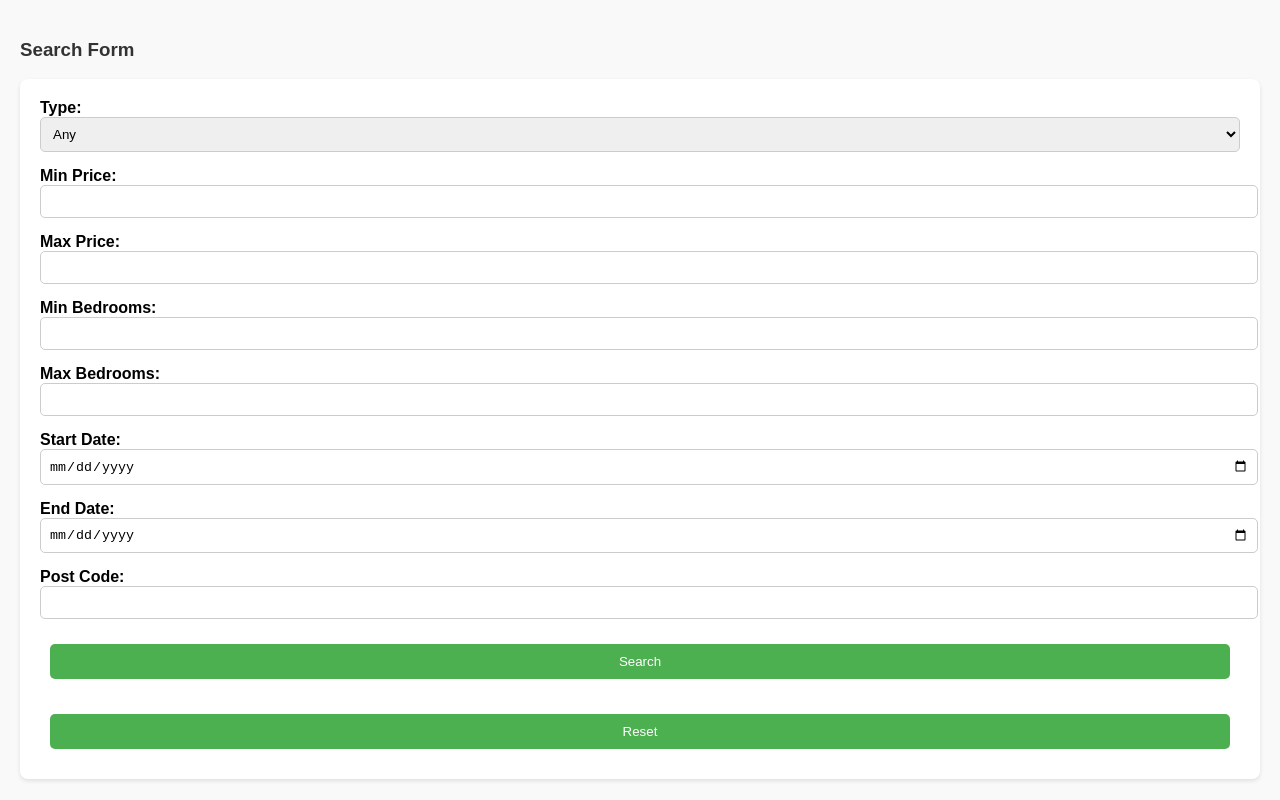
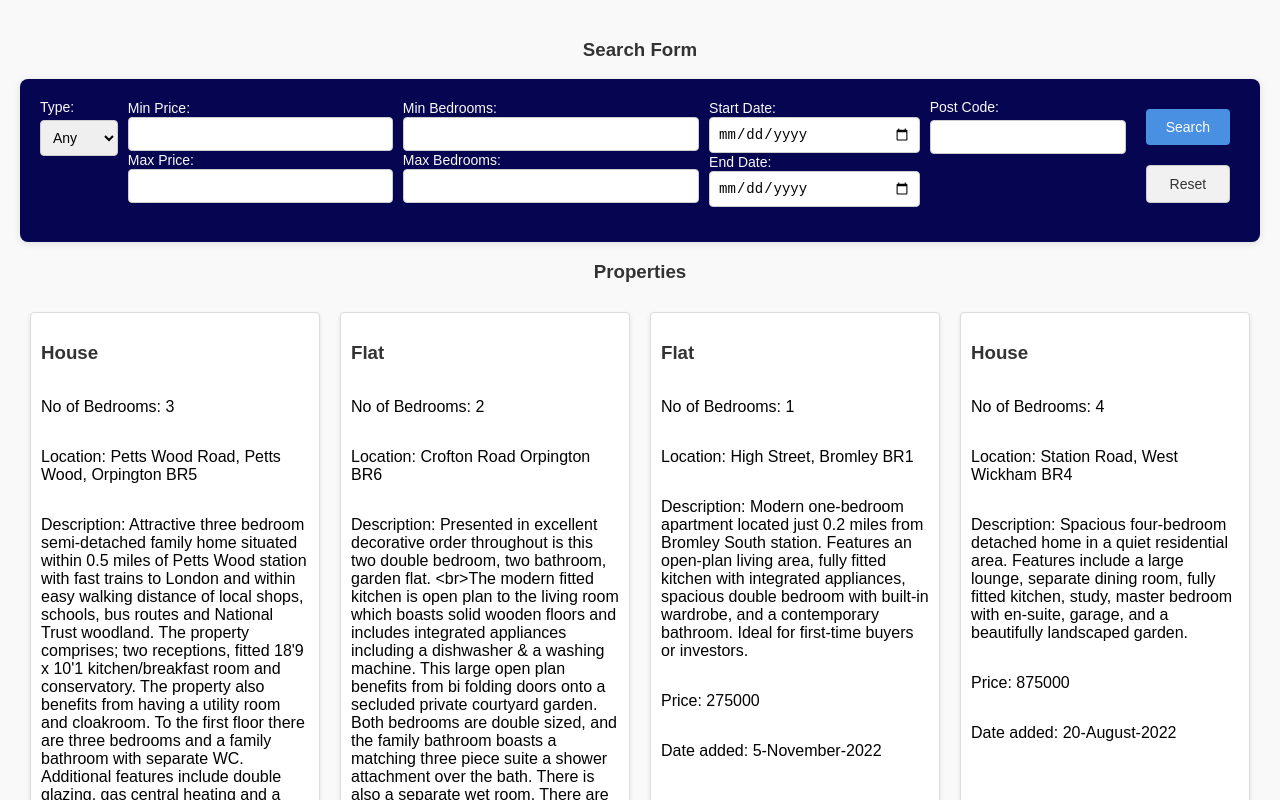
Before and after one commit to sandevh/estate-agent, a React (Create React App) app: page / in a window 1280 px wide. Shown: the top 800 px of the page. Built offline with nearby package versions, Linux system fonts and the light colour scheme.

Commit message:
Did some updates on styles and search logic

```diff
--- a/package.json
+++ b/package.json
@@ -7,6 +7,7 @@
     "react": "^19.0.0",
     "react-dom": "^19.0.0",
     "react-scripts": "5.0.1",
+    "react-toastify": "^11.0.2",
     "web-vitals": "^4.2.4"
   },
   "scripts": {
--- a/src/App.css
+++ b/src/App.css
@@ -2,6 +2,10 @@
   font-family: Arial, sans-serif;
   padding: 20px;
   background-color: #f9f9f9;
+  display: flex;
+  flex-direction: column;
+  justify-content: center;
+  align-items: center;
 }
 
 h3 {
@@ -20,6 +24,18 @@ button {
 
 button:hover {
   background-color: #45a049;
+}
+
+.property-items {
+  display: grid;
+  grid-template-columns: repeat(4, 1fr);
+  gap: 20px;
+  max-width: 100%;
+  margin-left: auto;
+  margin-right: auto;
+  padding: 0 10px;
+  box-sizing: border-box;
+  width: 100%;
 }
 
 /* .App-logo {
--- a/src/App.js
+++ b/src/App.js
@@ -3,9 +3,9 @@ import './App.css';
 import PropertyItem from './components/PropertyItem/PropertyItem';
 import propertyData from "./data/properties.json";
 import SearchForm from './components/SearchForm/SearchForm';
-import FavoriteSection from './components/FavortiteSection/FavoriteSection';
+import FavoriteSection from './components/FavoriteSection/FavoriteSection';
 
-function App() {
+const App = () => {
 
   const [properties] = useState(propertyData?.properties || []);
 
@@ -14,7 +14,7 @@ function App() {
   const [favorites, setFavorites] = useState(JSON.parse(localStorage.getItem("favorites")) || []);
 
   const handleAddFavorites = (property) => {
-    if (favorites.some((favorite) => property.id === favorite.id)) {
+    if (favorites.find((favorite) => property.id === favorite.id)) {
       alert("Already in Favorites");
       return;
     }
@@ -39,17 +39,41 @@ function App() {
   const handleSearch = (search) => {
     const filteredProperties = properties.filter((property) => {
       const addedDate = new Date(`${property.added.month}-${property.added.day}-${property.added.year}`);
+
       const isTypeMatch = search.type ? search.type === property.type : true;
-      const isInPriceRange =
-        search.minPrice && search.maxPrice
-          ? property.price >= search.minPrice &&
-            property.price <= search.maxPrice
-          : true;
-      const isInBedroomsRange =
-        search.minBedrooms && search.maxBedrooms
-          ? property.bedrooms >= search.minBedrooms &&
-            property.bedrooms <= search.maxBedrooms
-          : true;
+
+      let isInPriceRange = true;
+      if (search.minPrice && search.maxPrice) {
+        isInPriceRange =
+          search.minPrice <= property.price &&
+          property.price <= search.maxPrice;
+      } else if (search.minPrice) {
+        isInPriceRange = search.minPrice <= property.price;
+      } else if (search.maxPrice) {
+        isInPriceRange = search.maxPrice >= property.price;
+      }
+      // const isInPriceRange =
+      //   search.minPrice && search.maxPrice
+      //     ? property.price >= search.minPrice &&
+      //       property.price <= search.maxPrice
+      //     : true;
+
+      let isInBedroomsRange = true;
+      if (search.minBedrooms && search.maxBedrooms) {
+        isInBedroomsRange =
+          search.minBedrooms <= property.bedrooms &&
+          property.bedrooms <= search.maxBedrooms;
+      } else if (search.minBedrooms) {
+        isInBedroomsRange = search.minBedrooms <= property.bedrooms;
+      } else if (search.maxBedrooms) {
+        isInBedroomsRange = search.maxBedrooms >= property.bedrooms;
+      }
+      // const isInBedroomsRange =
+      //   search.minBedrooms && search.maxBedrooms
+      //     ? property.bedrooms >= search.minBedrooms &&
+      //       property.bedrooms <= search.maxBedrooms
+      //     : true;
+
       let isInDateRange = true;
         if (search.startDate && search.endDate) {
           isInDateRange =
@@ -65,6 +89,7 @@ function App() {
       //     ? new Date(search.startDate) <= addedDate &&
       //       addedDate <= new Date(search.endDate)
       //     : true;
+
       const isPostCodeMatch = search.postcodeArea
         ? property.location
             .toLowerCase()
@@ -86,6 +111,7 @@ function App() {
       <h3>Search Form</h3>
       <SearchForm onSearch={handleSearch} />
       <h3>Properties</h3>
+      <div className='property-items'>
         {filteredProperties.map((property) => (
           <PropertyItem
             key={property.id}
@@ -94,12 +120,17 @@ function App() {
             isInFavorites={false}
           />
         ))}
+      </div>
       <h3>Favorite Properties</h3>
+      {favorites.length > 0 ? (
         <FavoriteSection
           favorites={favorites}
           toggleFavorite={handleRemoveFavorites}
           onClear={clearFavorites}
         />
+      ) : (
+        "No Added favorite Properties yet"
+      )}
     </div>
   );
 }
--- a/src/components/FavortiteSection/FavoriteSection.js
+++ b/src/components/FavoriteSection/FavoriteSection.js
@@ -1,6 +1,6 @@
 import React from "react";
 import PropertyItem from "../PropertyItem/PropertyItem";
-import "../FavortiteSection/FavoriteSection.css";
+import "./FavoriteSection.css";
 
 const FavoriteSection = ({favorites, toggleFavorite, onClear}) => {
 
@@ -11,6 +11,7 @@ const FavoriteSection = ({favorites, toggleFavorite, onClear}) => {
       )}
       {favorites.map((favoriteProperty) => (
         <PropertyItem
+        key={favoriteProperty.id}
           property={favoriteProperty}
           toggleFavorite={toggleFavorite}
           isInFavorites={true}
--- a/src/components/PropertyItem/PropertyItem.css
+++ b/src/components/PropertyItem/PropertyItem.css
@@ -30,7 +30,6 @@ button:hover {
   background-color: #005f73;
 } */
 
-/* Base styling for PropertyItem */
 .property-item {
   padding: 10px;
   margin: 10px 0;
@@ -39,6 +38,10 @@ button:hover {
   border-radius: 4px;
   box-shadow: 0 2px 4px rgba(0, 0, 0, 0.1);
   transition: transform 0.2s ease-in-out, box-shadow 0.2s ease-in-out;
+  display: flex;
+  flex-direction: column;
+  justify-content: space-between;
+  height: 100%;
 }
 
 .property-item:hover {
@@ -46,15 +49,11 @@ button:hover {
   box-shadow: 0 4px 8px rgba(0, 0, 0, 0.15);
 }
 
-/* Highlight favorite items */
 .property-item.favorite {
   background-color: #f0f8ff;
-  /* Light blue */
   border: 2px solid #ffcc00;
-  /* Yellow border */
 }
 
-/* Button styling */
 .property-item button {
   background-color: #007bff;
   color: #fff;
@@ -63,6 +62,7 @@ button:hover {
   border-radius: 4px;
   cursor: pointer;
   transition: background-color 0.2s ease-in-out;
+  margin-top: auto;
 }
 
 .property-item button:hover {
--- a/src/components/SearchForm/SearchForm.css
+++ b/src/components/SearchForm/SearchForm.css
@@ -1,36 +1,94 @@
 .search-form {
-  background-color: #fff;
   padding: 20px;
+  margin: 0 auto;
+  font-family: Arial, sans-serif;
+  background-color: rgb(5, 5, 81);
+  color: #f9f9f9;
   border-radius: 8px;
-  box-shadow: 0 2px 4px rgba(0, 0, 0, 0.1);
+  box-shadow: 0 2px 8px rgba(0, 0, 0, 0.1);
 }
 
-.search-form form {
-  display: grid;
-  gap: 15px;
+form {
+  display: flex;
+  gap: 10px;
 }
 
-.search-form label {
-  font-weight: bold;
+.form-group {
+  display: flex;
+  flex-direction: column;
+  margin-bottom: 15px;
 }
 
-.search-form input,
-.search-form select {
-  padding: 8px;
-  width: 100%;
-  border: 1px solid #ccc;
-  border-radius: 5px;
+.form-group-inline {
+  margin-bottom: 15px;
 }
 
-.search-form button {
-  background-color: #4CAF50;
-  color: white;
-  padding: 10px;
-  border: none;
-  border-radius: 5px;
-  cursor: pointer;
+/* .form-group-inline>div {
+  width: 48%;
+} */
+
+label {
+  font-size: 14px;
+  margin-bottom: 5px;
+  /* color: #333; */
 }
 
-.search-form button:hover {
-  background-color: #45a049;
+select {
+  padding: 8px;
+  font-size: 14px;
+  border: 1px solid #ccc;
+  border-radius: 4px;
+  outline: none;
+  width: 100%;
 }
+
+input[type="number"],
+input[type="text"],
+input[type="date"] {
+  padding: 8px;
+  font-size: 14px;
+  border: 1px solid #ccc;
+  border-radius: 4px;
+  outline: none;
+  width: 100%;
+  box-sizing: border-box;
+}
+
+input[type="number"]:focus,
+input[type="text"]:focus,
+input[type="date"]:focus,
+select:focus {
+  border-color: #4a90e2;
+  box-shadow: 0 0 3px rgba(74, 144, 226, 0.5);
+}
+
+.control-buttons {
+  display: flex;
+  flex-direction: column;
+}
+
+button {
+  padding: 10px 20px;
+  font-size: 14px;
+  background-color: #4a90e2;
+  color: #fff;
+  border: none;
+  border-radius: 4px;
+  cursor: pointer;
+  transition: background-color 0.3s ease;
+  margin-top: 10px;
+}
+
+button[type="reset"] {
+  background-color: #f1f1f1;
+  color: #333;
+  border: 1px solid #ccc;
+}
+
+button:hover {
+  background-color: #357abd;
+}
+
+button[type="reset"]:hover {
+  background-color: #e0e0e0;
+}
--- a/src/components/SearchForm/SearchForm.js
+++ b/src/components/SearchForm/SearchForm.js
@@ -25,6 +25,16 @@ const SearchForm = ({ onSearch }) => {
 
   const handleReset = (e) => {
     e.preventDefault();
+    setSearch({
+      type: "",
+      minPrice: "",
+      maxPrice: "",
+      minBedrooms: "",
+      maxBedrooms: "",
+      startDate: "",
+      endDate: "",
+      postcodeArea: "",
+    });
     onSearch({
       type: "",
       minPrice: "",
@@ -35,12 +45,12 @@ const SearchForm = ({ onSearch }) => {
       endDate: "",
       postcodeArea: "",
     });
-  }
+  };
 
   return (
     <div className="search-form">
       <form onSubmit={handleSubmit} onReset={handleReset}>
-        <div>
+        <div className="form-group">
           <label>Type: </label>
           <select name="type" value={search.type} onChange={handleChange}>
             <option value="">Any</option>
@@ -49,6 +59,7 @@ const SearchForm = ({ onSearch }) => {
           </select>
         </div>
 
+        <div className="form-group-inline">
           <div>
             <label>Min Price: </label>
             <input
@@ -68,7 +79,9 @@ const SearchForm = ({ onSearch }) => {
               onChange={handleChange}
             />
           </div>
+        </div>
 
+        <div className="form-group-inline">
           <div>
             <label>Min Bedrooms: </label>
             <input
@@ -88,7 +101,9 @@ const SearchForm = ({ onSearch }) => {
               onChange={handleChange}
             />
           </div>
+        </div>
 
+        <div className="form-group-inline">
           <div>
             <label>Start Date: </label>
             <input
@@ -108,8 +123,9 @@ const SearchForm = ({ onSearch }) => {
               onChange={handleChange}
             />
           </div>
+        </div>
 
-        <div>
+        <div className="form-group">
           <label>Post Code: </label>
           <input
             type="text"
@@ -119,8 +135,10 @@ const SearchForm = ({ onSearch }) => {
           />
         </div>
 
+        <div className="control-buttons">
           <button type="submit">Search</button>
           <button type="reset">Reset</button>
+        </div>
       </form>
     </div>
   );
--- a/src/data/properties.json
+++ b/src/data/properties.json
@@ -1,35 +1,132 @@
 {
   "properties": [
     {
-            "id":"prop1",
-			"type":"House",
-            "bedrooms":3,
-			"price":750000,
-			"tenure":"Freehold",
-			"description":"Attractive three bedroom semi-detached family home situated within 0.5 miles of Petts Wood station with fast trains to London and within easy walking distance of local shops, schools, bus routes and National Trust woodland. The property comprises; two receptions, fitted 18'9 x 10'1 kitchen/breakfast room and conservatory. The property also benefits from having a utility room and cloakroom. To the first floor there are three bedrooms and a family bathroom with separate WC. Additional features include double glazing, gas central heating and a well presented interior...",
-			"location":"Petts Wood Road, Petts Wood, Orpington BR5",
-			"picture":"images/prop1pic1small.jpg",
-			"url":"properties/prop1.html",
+      "id": "prop1",
+      "type": "House",
+      "bedrooms": 3,
+      "price": 750000,
+      "tenure": "Freehold",
+      "description": "Attractive three bedroom semi-detached family home situated within 0.5 miles of Petts Wood station with fast trains to London and within easy walking distance of local shops, schools, bus routes and National Trust woodland. The property comprises; two receptions, fitted 18'9 x 10'1 kitchen/breakfast room and conservatory. The property also benefits from having a utility room and cloakroom. To the first floor there are three bedrooms and a family bathroom with separate WC. Additional features include double glazing, gas central heating and a well presented interior...",
+      "location": "Petts Wood Road, Petts Wood, Orpington BR5",
+      "picture": "images/prop1pic1small.jpg",
+      "url": "properties/prop1.html",
       "added": {
-                "month":"October",
-                "day":12,
-                "year":2022
+        "month": "October",
+        "day": 12,
+        "year": 2022
       }
     },
     {
-            "id":"prop2",
-			"type":"Flat",
-            "bedrooms":2,
-			"price":399995,
-			"tenure":"Freehold",
-			"description":"Presented in excellent decorative order throughout is this two double bedroom, two bathroom, garden flat. <br>The modern fitted kitchen is open plan to the living room which boasts solid wooden floors and includes integrated appliances including a dishwasher & a washing machine. This large open plan benefits from bi folding doors onto a secluded private courtyard garden. Both bedrooms are double sized, and the family bathroom boasts a matching three piece suite a shower attachment over the bath. There is also a separate wet room. There are walnut doors throughout and wiring for Sky TV/aerial points in the living room/kitchen and both bedrooms.<br>This apartment being only five years old, is still under a 10 year building guarantee...",
-			"location":"Crofton Road Orpington BR6",
-			"picture":"images/prop2pic1small.jpg",
-			"url":"properties/prop2.html",
+      "id": "prop2",
+      "type": "Flat",
+      "bedrooms": 2,
+      "price": 399995,
+      "tenure": "Freehold",
+      "description": "Presented in excellent decorative order throughout is this two double bedroom, two bathroom, garden flat. <br>The modern fitted kitchen is open plan to the living room which boasts solid wooden floors and includes integrated appliances including a dishwasher & a washing machine. This large open plan benefits from bi folding doors onto a secluded private courtyard garden. Both bedrooms are double sized, and the family bathroom boasts a matching three piece suite a shower attachment over the bath. There is also a separate wet room. There are walnut doors throughout and wiring for Sky TV/aerial points in the living room/kitchen and both bedrooms.<br>This apartment being only five years old, is still under a 10 year building guarantee...",
+      "location": "Crofton Road Orpington BR6",
+      "picture": "images/prop2pic1small.jpg",
+      "url": "properties/prop2.html",
       "added": {
-                "month":"September",
-                "day":14,
-                "year":2022
+        "month": "September",
+        "day": 14,
+        "year": 2022
+      }
+    },
+    {
+      "id": "prop3",
+      "type": "Flat",
+      "bedrooms": 1,
+      "price": 275000,
+      "tenure": "Leasehold",
+      "description": "Modern one-bedroom apartment located just 0.2 miles from Bromley South station. Features an open-plan living area, fully fitted kitchen with integrated appliances, spacious double bedroom with built-in wardrobe, and a contemporary bathroom. Ideal for first-time buyers or investors.",
+      "location": "High Street, Bromley BR1",
+      "picture": "images/prop3pic1small.jpg",
+      "url": "properties/prop3.html",
+      "added": {
+        "month": "November",
+        "day": 5,
+        "year": 2022
+      }
+    },
+    {
+      "id": "prop4",
+      "type": "House",
+      "bedrooms": 4,
+      "price": 875000,
+      "tenure": "Freehold",
+      "description": "Spacious four-bedroom detached home in a quiet residential area. Features include a large lounge, separate dining room, fully fitted kitchen, study, master bedroom with en-suite, garage, and a beautifully landscaped garden.",
+      "location": "Station Road, West Wickham BR4",
+      "picture": "images/prop4pic1small.jpg",
+      "url": "properties/prop4.html",
+      "added": {
+        "month": "August",
+        "day": 20,
+        "year": 2022
+      }
+    },
+    {
+      "id": "prop5",
+      "type": "Flat",
+      "bedrooms": 3,
+      "price": 520000,
+      "tenure": "Leasehold",
+      "description": "Beautifully presented three-bedroom flat featuring a bright living room, modern kitchen, private balcony, and two bathrooms including an en-suite. Located near excellent transport links and local amenities.",
+      "location": "Lewisham High Street, London SE13",
+      "picture": "images/prop5pic1small.jpg",
+      "url": "properties/prop5.html",
+      "added": {
+        "month": "July",
+        "day": 15,
+        "year": 2022
+      }
+    },
+    {
+      "id": "prop6",
+      "type": "House",
+      "bedrooms": 5,
+      "price": 1200000,
+      "tenure": "Freehold",
+      "description": "Luxury five-bedroom detached house with spacious interiors, double garage, and a large garden. Includes a modern kitchen, three bathrooms, and a home office. Situated in an exclusive neighborhood.",
+      "location": "Park Avenue, Beckenham BR3",
+      "picture": "images/prop6pic1small.jpg",
+      "url": "properties/prop6.html",
+      "added": {
+        "month": "June",
+        "day": 30,
+        "year": 2022
+      }
+    },
+    {
+      "id": "prop7",
+      "type": "Flat",
+      "bedrooms": 2,
+      "price": 450000,
+      "tenure": "Leasehold",
+      "description": "Charming two-bedroom flat located within a short walk to Greenwich Park. Features a bright open-plan living area, modern kitchen, two bathrooms, and a private terrace with stunning views.",
+      "location": "Greenwich South Street, London SE10",
+      "picture": "images/prop7pic1small.jpg",
+      "url": "properties/prop7.html",
+      "added": {
+        "month": "May",
+        "day": 18,
+        "year": 2022
+      }
+    },
+    {
+      "id": "prop8",
+      "type": "House",
+      "bedrooms": 3,
+      "price": 650000,
+      "tenure": "Freehold",
+      "description": "A well-maintained three-bedroom end-of-terrace house located in a quiet cul-de-sac. The property features a spacious lounge, modern kitchen with integrated appliances, family bathroom, and a large rear garden. There is also off-street parking for two cars. Within walking distance to local schools and transport links.",
+      "location": "Mereworth Road, Orpington BR5",
+      "picture": "images/prop8pic1small.jpg",
+      "url": "properties/prop8.html",
+      "added": {
+        "month": "December",
+        "day": 5,
+        "year": 2022
       }
     }
-]}
+  ]
+}
--- a/src/index.css
+++ b/src/index.css
@@ -1,4 +1,4 @@
-body {
+/* body {
   margin: 0;
   font-family: -apple-system, BlinkMacSystemFont, 'Segoe UI', 'Roboto', 'Oxygen',
     'Ubuntu', 'Cantarell', 'Fira Sans', 'Droid Sans', 'Helvetica Neue',
@@ -10,4 +10,16 @@ body {
 code {
   font-family: source-code-pro, Menlo, Monaco, Consolas, 'Courier New',
     monospace;
+} */
+
+html,
+body {
+  margin: 0;
+  padding: 0;
+  width: 100%;
+  height: 100%;
 }
+
+* {
+  box-sizing: border-box;
+}
```
Also changed, not shown: src/components/FavoriteSection/FavoriteSection.css (renamed from src/components/FavortiteSection/FavoriteSection.css), 1 other file (tests, documents, lock files or other folders). Lines whose indentation alone changed are shown as unchanged.
